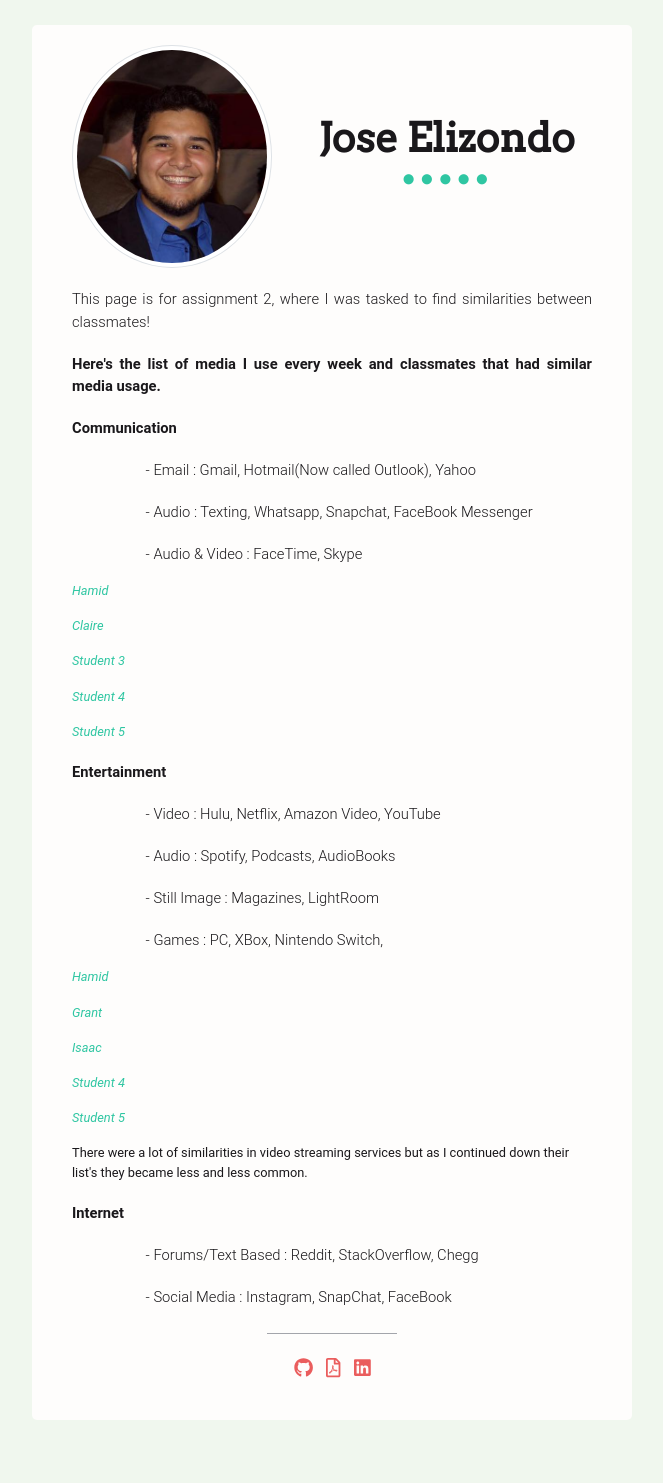
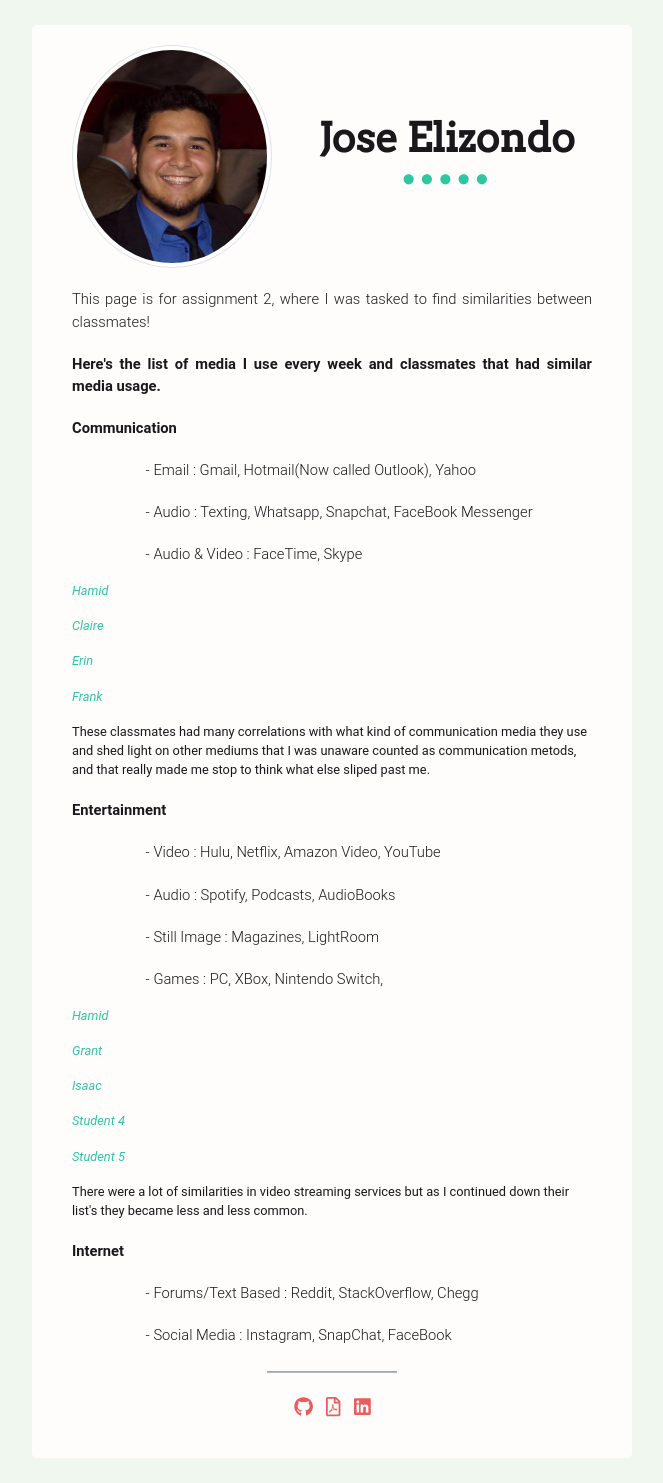
Before and after one commit to JElizondo033/ElizondoLJose.github.io, a Jekyll site: the page CSCE445/assignment2/index.html, which Jekyll copies as it is, in a window 1280 px wide. Shown: the whole page, without its empty margins (308-971 px from the left). Built offline with Jekyll 4.4.1, drawn with Linux system fonts in a browser that asks for light colours; nearby versions of some CDN libraries; before the commit the page ends 1445 px from its top, so only the background shows below that.

Commit message:
student changes and details added

```diff
--- a/CSCE445/assignment2/index.html
+++ b/CSCE445/assignment2/index.html
@@ -172,12 +172,12 @@
                 </p>
                  <p> <a href="https://claire445.wordpress.com/2018/09/06/assignment-1/">Claire</a>
                 </p>
-                 <p> <a href="https://jelizondo033.github.io/ElizondoLJose.github.io/CSCE445/assignment2/">Student 3</a>
+                 <p> <a href="http://people.tamu.edu/~eec150130/">Erin</a>
                 </p>
-                 <p> <a href="https://jelizondo033.github.io/ElizondoLJose.github.io/CSCE445/assignment2/">Student 4</a>
+                 <p> <a href="http://csce445-frank-garcia.s3-website.us-east-2.amazonaws.com/media-list">Frank</a>
                 </p>
-                 <p> <a href="https://jelizondo033.github.io/ElizondoLJose.github.io/CSCE445/assignment2/">Student 5</a>
-                </p>
+
+                <p> These classmates had many correlations with what kind of communication media they use and shed light on other mediums that I was unaware counted as communication metods, and that really made me stop to think what else sliped past me. </p>
 
     	  	 <p class="lead">
             	<b>Entertainment</b>
@@ -201,10 +201,11 @@
                 </p>
                  <p> <a href="http://people.tamu.edu/~isaacfdec/445.html">Isaac</a>
                 </p>
-                 <p> <a href="https://jelizondo033.github.io/ElizondoLJose.github.io/CSCE445/assignment2/">Student 4</a>
+                 <p> <a href="http://people.tamu.edu/~mattbreitling/">Student 4</a>
                 </p>
                  <p> <a href="https://jelizondo033.github.io/ElizondoLJose.github.io/CSCE445/assignment2/">Student 5</a>
                 </p>
+
             <p> There were a lot of similarities in video streaming services but as I continued down their list's they became less and less common. </p>
 
             <p class="lead">
```
